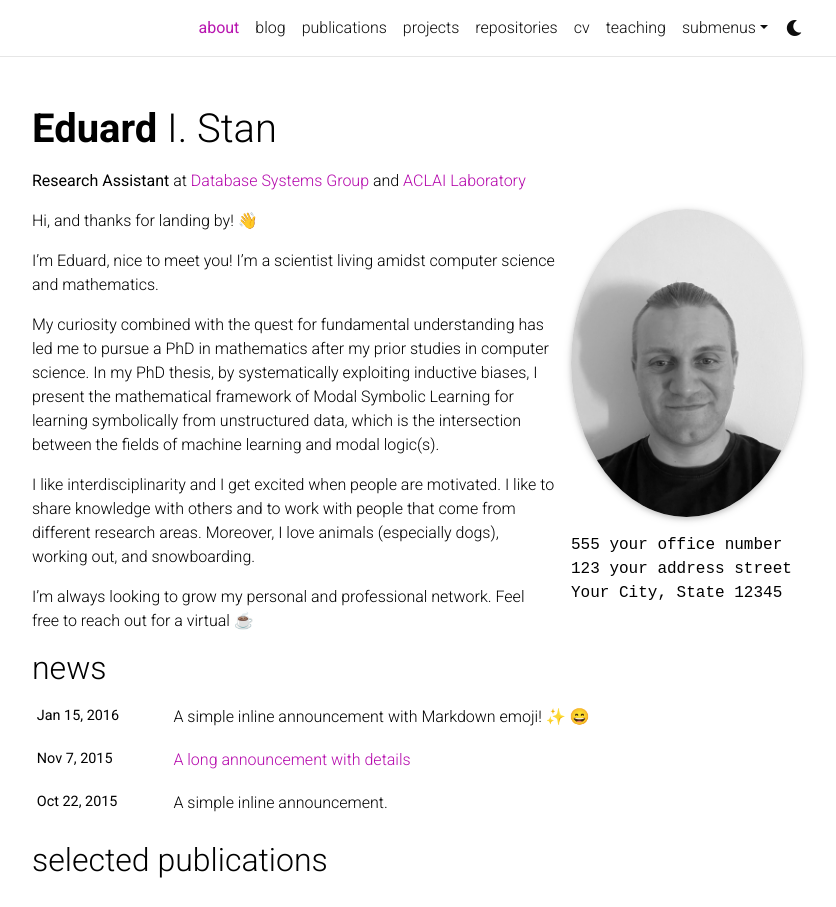
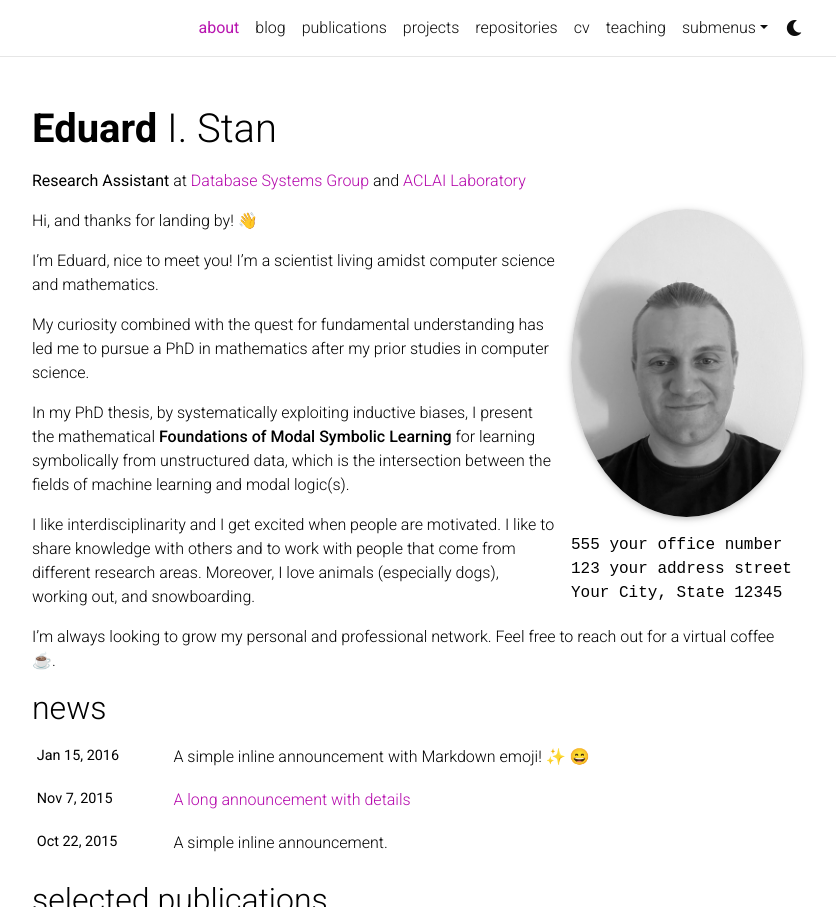
Before and after one commit to eduardstan/eduardstan.github.io, a Jekyll site: the page built from _pages/about.md, in a window 1280 px wide and 1237 px high, cut to the strip 0-907 px from the top of the window. Shown: the whole strip, without its empty margins (223-1059 px from the left). Built offline with Jekyll 4.4.1, drawn with Linux system fonts in a browser that asks for light colours; full-size pictures stand in for the smaller copies a plugin makes; emoji names are drawn with the system emoji font; comment, search, counter and statistics services are not loaded; a style sheet for code colours, icons or effects is not loaded.

Commit message:
Changing _pages/about.md description

```diff
--- a/_pages/about.md
+++ b/_pages/about.md
@@ -23,8 +23,10 @@ Hi, and thanks for landing by! :wave:
 
 I'm Eduard, nice to meet you! I'm a scientist living amidst computer science and mathematics.
 
-My curiosity combined with the quest for fundamental understanding has led me to pursue a PhD in mathematics after my prior studies in computer science. In my PhD thesis, by systematically exploiting inductive biases, I present the mathematical framework of Modal Symbolic Learning for learning symbolically from unstructured data, which is the intersection between the fields of machine learning and modal logic(s).
+My curiosity combined with the quest for fundamental understanding has led me to pursue a PhD in mathematics after my prior studies in computer science.
+
+In my PhD thesis, by systematically exploiting inductive biases, I present the mathematical **Foundations of Modal Symbolic Learning** for learning symbolically from unstructured data, which is the intersection between the fields of machine learning and modal logic(s).
 
 I like interdisciplinarity and I get excited when people are motivated. I like to share knowledge with others and to work with people that come from different research areas. Moreover, I love animals (especially dogs), working out, and snowboarding.
 
-I'm always looking to grow my personal and professional network. Feel free to reach out for a virtual :coffee:
+I'm always looking to grow my personal and professional network. Feel free to reach out for a virtual coffee :coffee:.
```
